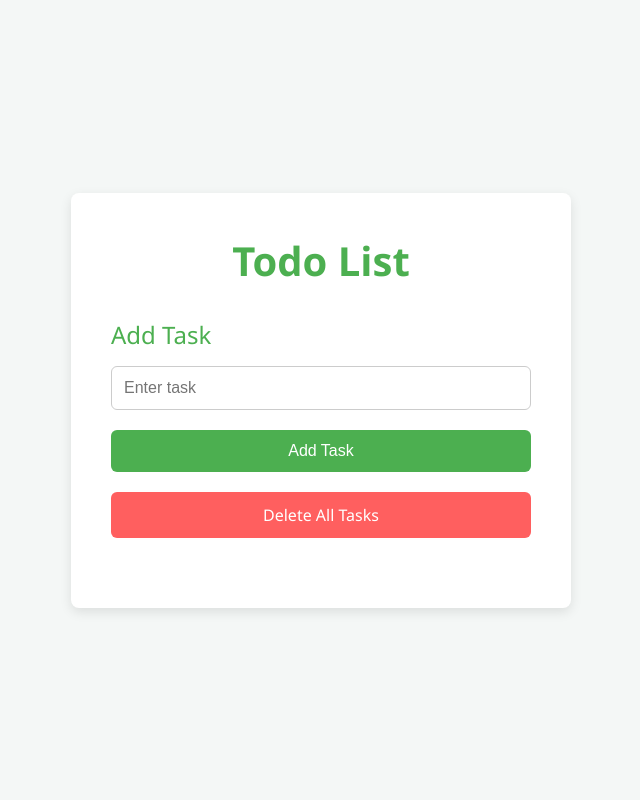
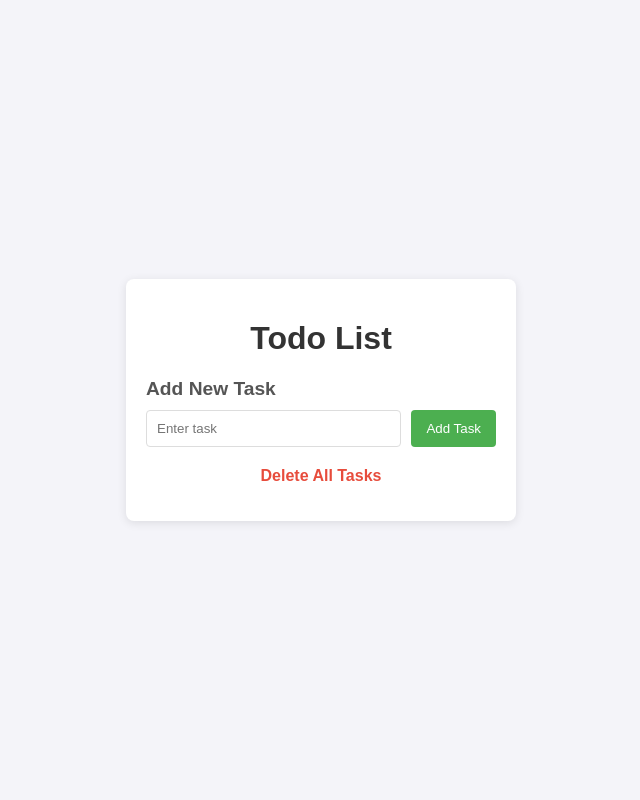
Before and after one commit to shrirajpatil/todo_app, a Flask app: page / in a window 1280 px wide. Shown: the whole page, without its empty margins (319-959 px from the left). Run offline with Flask 3, Linux system fonts and the light colour scheme; data that the repository does not hold is empty; some libraries are stand-ins or nearby versions.

Commit message:
index.html

```diff
--- a/templates/index.html
+++ b/templates/index.html
@@ -5,143 +5,91 @@
     <meta name="viewport" content="width=device-width, initial-scale=1.0">
     <title>Todo List</title>
     <style>
-        /* Global Styles */
-        * {
+        body {
+            font-family: Arial, sans-serif;
+            background-color: #f4f4f9;
             margin: 0;
             padding: 0;
-            box-sizing: border-box;
-        }
-
-        body {
-            font-family: 'Segoe UI', Tahoma, Geneva, Verdana, sans-serif;
-            background-color: #f4f7f6;
             display: flex;
             justify-content: center;
             align-items: center;
             height: 100vh;
+        }
+        .container {
+            background-color: #fff;
+            width: 350px;
+            padding: 20px;
+            border-radius: 8px;
+            box-shadow: 0 2px 10px rgba(0, 0, 0, 0.1);
+        }
+        h1 {
             color: #333;
+            text-align: center;
         }
-
-        h1 {
-            color: #4CAF50;
-            font-size: 2.5rem;
-            font-weight: 600;
-            text-align: center;
-            margin-bottom: 30px;
+        h2 {
+            color: #555;
+            font-size: 1.2em;
+            margin-bottom: 10px;
         }
-
-        .todo-container {
-            background: #fff;
-            padding: 40px;
-            max-width: 500px;
-            width: 100%;
-            border-radius: 8px;
-            box-shadow: 0 4px 12px rgba(0, 0, 0, 0.1);
+        .form-group {
+            display: flex;
+            margin-bottom: 15px;
         }
-
-        .todo-container h2 {
-            font-size: 1.5rem;
-            margin-bottom: 15px;
-            font-weight: 500;
-            color: #4CAF50;
+        .form-group input[type="text"] {
+            flex: 1;
+            padding: 10px;
+            border: 1px solid #ddd;
+            border-radius: 4px;
+            margin-right: 10px;
         }
-
-        .todo-container input[type="text"] {
-            width: 100%;
-            padding: 12px;
-            font-size: 1rem;
-            border-radius: 6px;
-            border: 1px solid #ccc;
-            outline: none;
-            margin-bottom: 20px;
-            transition: border-color 0.3s ease;
+        .form-group button {
+            padding: 10px 15px;
+            background-color: #4CAF50;
+            color: white;
+            border: none;
+            border-radius: 4px;
+            cursor: pointer;
         }
-
-        .todo-container input[type="text"]:focus {
-            border-color: #4CAF50;
-        }
-
-        .todo-container button {
-            width: 100%;
-            padding: 12px;
-            font-size: 1rem;
-            background-color: #4CAF50;
-            color: #fff;
-            border: none;
-            border-radius: 6px;
-            cursor: pointer;
-            transition: background-color 0.3s ease;
-        }
-
-        .todo-container button:hover {
+        .form-group button:hover {
             background-color: #45a049;
         }
-
         .task-list {
-            list-style: none;
-            margin-top: 30px;
+            list-style-type: none;
+            padding: 0;
         }
-
         .task-item {
             display: flex;
             justify-content: space-between;
             align-items: center;
-            background-color: #fafafa;
-            padding: 12px;
-            margin-bottom: 10px;
-            border-radius: 8px;
-            box-shadow: 0 1px 4px rgba(0, 0, 0, 0.1);
-            transition: background-color 0.3s ease;
+            padding: 10px;
+            border-bottom: 1px solid #ddd;
         }
-
-        .task-item:hover {
-            background-color: #f1f1f1;
+        .task-item span {
+            flex: 1;
         }
-
-        .task-item span {
-            flex-grow: 1;
-            font-size: 1.1rem;
-            color: #333;
+        .task-item a {
+            color: #e74c3c;
+            text-decoration: none;
+            margin-left: 10px;
         }
-
         .task-item button {
-            background-color: #ff5f5f;
+            padding: 5px 10px;
+            background-color: #3498db;
+            color: white;
             border: none;
+            border-radius: 4px;
+            cursor: pointer;
+        }
+        .task-item button:hover {
+            background-color: #2980b9;
+        }
+        .alert {
+            padding: 10px;
+            background-color: #f44336;
             color: white;
-            padding: 6px 12px;
-            font-size: 0.9rem;
-            border-radius: 5px;
-            cursor: pointer;
-            transition: background-color 0.3s ease;
+            margin-bottom: 20px;
+            border-radius: 4px;
         }
-
-        .task-item button:hover {
-            background-color: #e14e4e;
-        }
-
-        .task-item button:focus {
-            outline: none;
-        }
-
-        .delete-all-btn {
-            display: block;
-            width: 100%;
-            text-align: center;
-            background-color: #ff5f5f;
-            padding: 12px;
-            font-size: 1rem;
-            border-radius: 6px;
-            color: #fff;
-            text-decoration: none;
-            margin-top: 20px;
-            transition: background-color 0.3s ease;
-        }
-
-        .delete-all-btn:hover {
-            background-color: #e14e4e;
-        }
-
-        /* Modal Styles */
         .modal {
             display: none;
             position: fixed;
@@ -150,64 +98,61 @@
             top: 0;
             width: 100%;
             height: 100%;
-            overflow: auto;
             background-color: rgba(0, 0, 0, 0.4);
-            padding-top: 60px;
         }
-
         .modal-content {
             background-color: #fff;
-            margin: 5% auto;
+            margin: 15% auto;
             padding: 20px;
+            width: 80%;
+            max-width: 400px;
             border-radius: 8px;
-            width: 90%;
-            max-width: 400px;
+            box-shadow: 0 2px 10px rgba(0, 0, 0, 0.2);
         }
-
         .close {
             color: #aaa;
+            float: right;
             font-size: 28px;
             font-weight: bold;
-            position: absolute;
-            top: 10px;
-            right: 15px;
-            cursor: pointer;
         }
-
         .close:hover,
         .close:focus {
             color: black;
             text-decoration: none;
             cursor: pointer;
         }
-
     </style>
 </head>
 <body>
-
-    <div class="todo-container">
+    <div class="container">
         <h1>Todo List</h1>
 
         <!-- Add New Task Form -->
-        <h2>Add Task</h2>
+        <h2>Add New Task</h2>
         <form action="/" method="POST">
+            <div class="form-group">
                 <input type="text" name="task" placeholder="Enter task" required>
                 <button type="submit">Add Task</button>
+            </div>
         </form>
 
         <!-- Delete All Tasks Button -->
-        <a href="{{ url_for('todo.delete_all_tasks_route') }}" class="delete-all-btn">Delete All Tasks</a>
+        <a href="{{ url_for('todo.delete_all_tasks_route') }}" style="display: block; text-align: center; color: #e74c3c; font-weight: bold; text-decoration: none; margin-top: 20px;">Delete All Tasks</a>
 
-        <!-- Task List -->
+        {% if error_message %}
+        <div class="alert">{{ error_message }}</div>
+        {% endif %}
+
         <ul class="task-list">
             {% for task in tasks %}
             <li class="task-item">
-                    <span>{{ task[1] }}</span>
+                <span>{{ task[1] }}</span> <!-- task[1] assumes the task is a tuple with (id, task_name) -->
                 <button type="button" onclick="openModal({{ task[0] }}, '{{ task[1] }}')">Edit</button>
-                    <a href="{{ url_for('todo.delete_task_route', task_id=task[0]) }}" class="task-delete">Delete</a>
+                <a href="{{ url_for('todo.delete_task_route', task_id=task[0]) }}">Delete</a>
             </li>
             {% endfor %}
         </ul>
+    </div>
 
     <!-- Modal for Editing Task -->
     <div id="editModal" class="modal">
@@ -221,28 +166,26 @@
             </form>
         </div>
     </div>
-    </div>
 
     <script>
-        // Open Modal for Task Editing
+        // Function to open the modal and fill in the current task details
         function openModal(taskId, taskName) {
             document.getElementById('task_id').value = taskId;
             document.getElementById('new_task').value = taskName;
             document.getElementById('editModal').style.display = "block";
         }
 
-        // Close Modal
+        // Function to close the modal
         function closeModal() {
             document.getElementById('editModal').style.display = "none";
         }
 
-        // Close Modal if Clicked Outside
+        // Close modal if clicked outside of the modal content
         window.onclick = function(event) {
             if (event.target == document.getElementById('editModal')) {
                 closeModal();
             }
         }
     </script>
-
 </body>
 </html>
```
Lines whose indentation alone changed are shown as unchanged.
